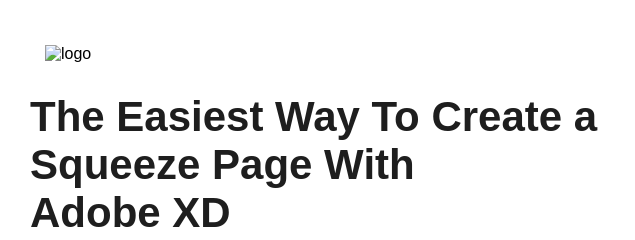
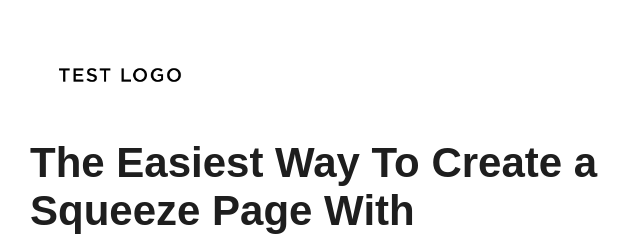
Before and after one commit to gianni-porto/squeeze-page-example, a plain HTML site: page index.html in a window 1280 px wide. Shown: the top 240 px of the page, 0-635 px from the left. Drawn offline with Linux system fonts and the light colour scheme.

Commit message:
Update index.html

```diff
--- a/index.html
+++ b/index.html
@@ -12,7 +12,7 @@
         <div class="col-6">
             <div class="main">
                 <div class="logo">
-                   <img src="img/Logo-Test.png" alt="logo" width="150" height="60">
+                   <img src="Logo-Test.png" alt="logo" width="150" height="60">
                 </div>
                 <div class="text">
                     <h1>The Easiest Way To Create a Squeeze Page With <br>Adobe XD</h1>
```
